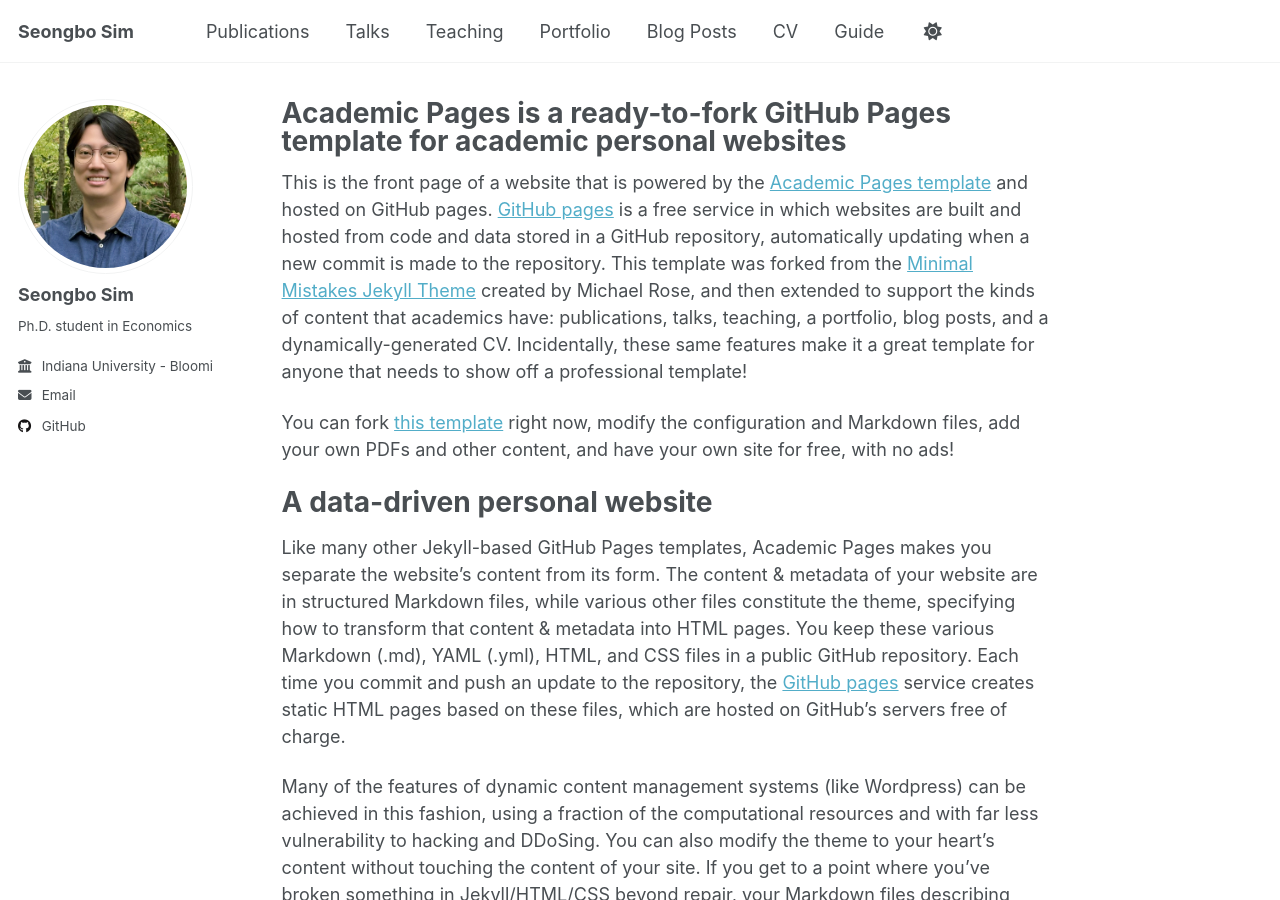
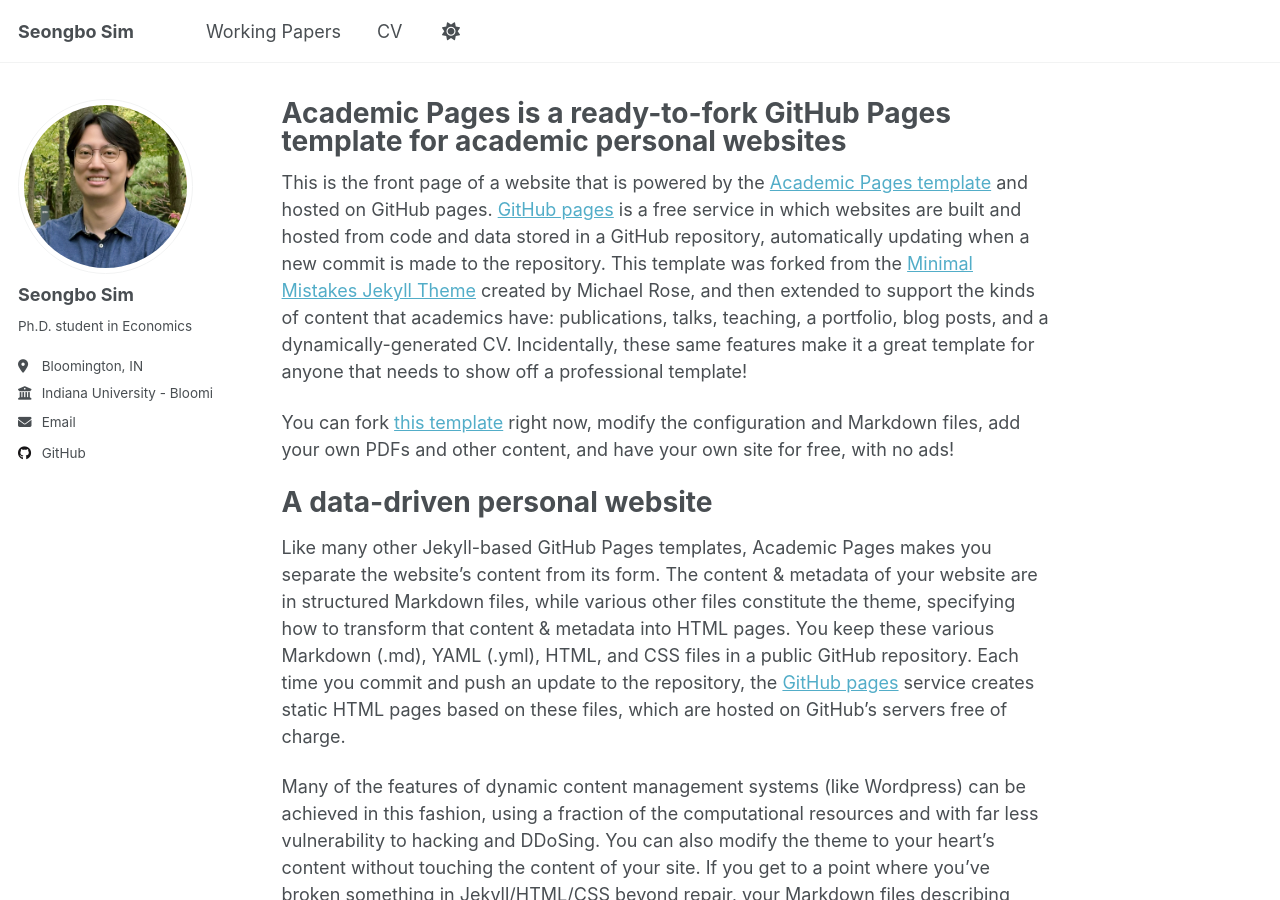
Before and after one commit to simseo520/simseo520.github.io, a Jekyll site: the page built from _pages/about.md, in a window 1280 px wide and 900 px high. Built offline with Jekyll 4.4.1, drawn with Linux system fonts in a browser that asks for light colours; a script that is not in the unit is left out.

Commit message:
2025_10_16_2nd

```diff
--- a/_config.yml
+++ b/_config.yml
@@ -27,7 +27,7 @@ author:
   name             : "Seongbo Sim"
   pronouns         : # example: "she/her"
   bio              : "Ph.D. student in Economics"
-  location         : #
+  location         : 'Bloomington, IN'
   employer         : "Indiana University - Bloomington"
   uri              : # URL
   email            : "simseo@iu.edu"
--- a/_data/navigation.yml
+++ b/_data/navigation.yml
@@ -8,20 +8,20 @@
 #      Markdown formatted page while the second is generated using JSON.
 
 main:
-  - title: "Publications"
-    url: /publications/
+  - title: "Working Papers"
+    url: /working-papers/
 
-  - title: "Talks"
-    url: /talks/
+  #- title: "Talks"
+  #  url: /talks/
 
-  - title: "Teaching"
-    url: /teaching/
+  #- title: "Teaching"
+  #  url: /teaching/
 
-  - title: "Portfolio"
-    url: /portfolio/
+  #- title: "Portfolio"
+  #  url: /portfolio/
 
-  - title: "Blog Posts"
-    url: /year-archive/
+  #- title: "Blog Posts"
+  #  url: /year-archive/
 
   - title: "CV"
     url: /cv/
@@ -29,5 +29,5 @@ main:
   # - title: "CV"
   #   url: /cv-json/
 
-  - title: "Guide"
-    url: /markdown/
+  #- title: "Guide"
+  #  url: /markdown/
```
